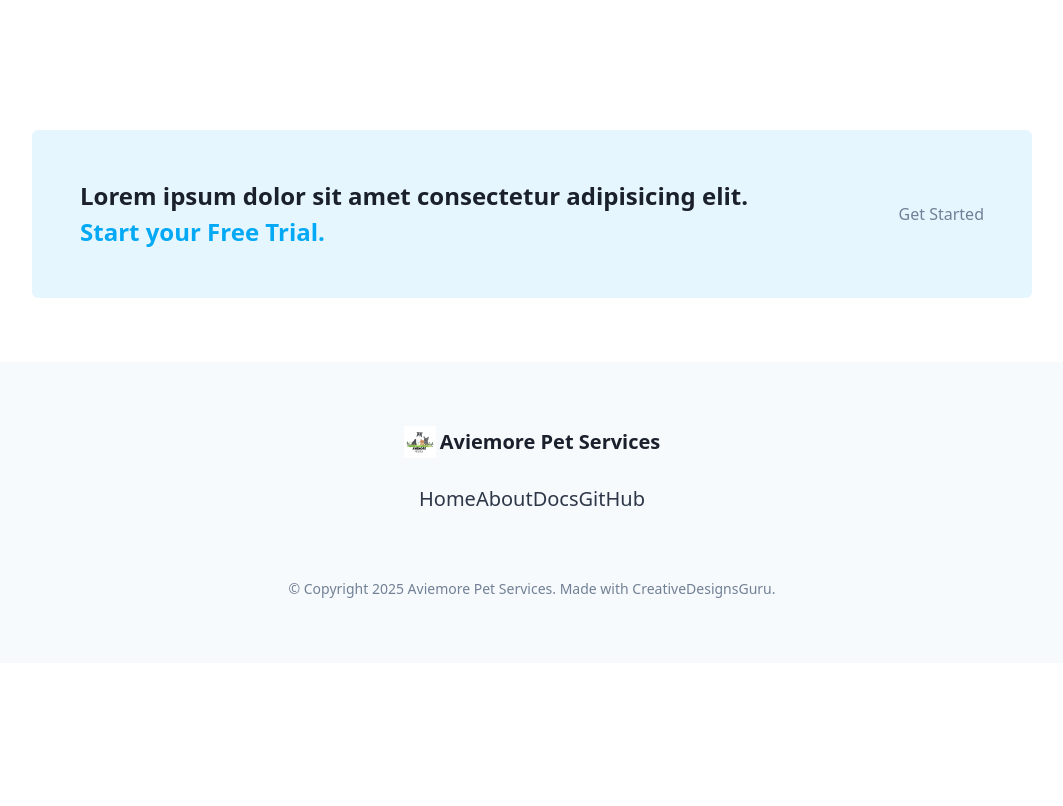
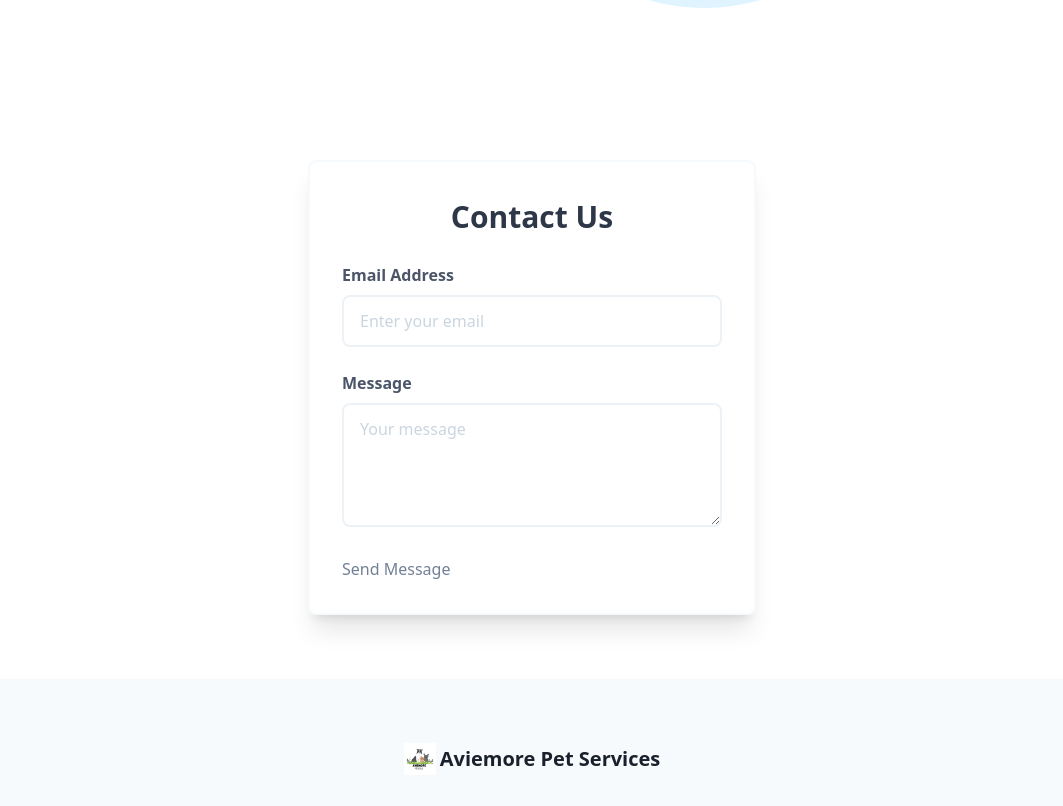
Before and after one commit to WhiskyToad/aviemore-pet-services, a Next.js app: page / in a window 1280 px wide. Shown: the part 3062-3868 px from the top of the page, without its empty margins (108-1171 px from the left). Before the commit the page ends 3725 px from the top, so only its background shows below. Built offline with nearby package versions, Linux system fonts and the light colour scheme.

Commit message:
feat: contact us form

```diff
--- a/src/templates/Banner.tsx
+++ b/src/templates/Banner.tsx
@@ -1,20 +1,42 @@
-import Link from 'next/link';
-
 import { Button } from '../button/Button';
-import { CTABanner } from '../cta/CTABanner';
 import { Section } from '../layout/Section';
 
 const Banner = () => (
   <Section>
-    <CTABanner
-      title="Lorem ipsum dolor sit amet consectetur adipisicing elit."
-      subtitle="Start your Free Trial."
-      button={
-        <Link href="https://creativedesignsguru.com/category/nextjs/">
-          <Button>Get Started</Button>
-        </Link>
-      }
-    />
+    <form className="mx-auto max-w-md rounded-lg border-2 border-gray-100 bg-white p-8 shadow-xl">
+      <h2 className="mb-6 text-center text-3xl font-bold text-gray-800">
+        Contact Us
+      </h2>
+      <div className="mb-6">
+        <label
+          htmlFor="email"
+          className="mb-2 block font-semibold text-gray-700"
+        >
+          Email Address
+        </label>
+        <input
+          type="email"
+          id="email"
+          className="w-full rounded-lg border-2 px-4 py-3 transition duration-200 focus:outline-none focus:ring-2 focus:ring-blue-500"
+          placeholder="Enter your email"
+        />
+      </div>
+      <div className="mb-6">
+        <label
+          htmlFor="message"
+          className="mb-2 block font-semibold text-gray-700"
+        >
+          Message
+        </label>
+        <textarea
+          id="message"
+          rows={4}
+          className="w-full rounded-lg border-2 px-4 py-3 transition duration-200 focus:outline-none focus:ring-2 focus:ring-blue-500"
+          placeholder="Your message"
+        />
+      </div>
+      <Button>Send Message</Button>
+    </form>
   </Section>
 );
 
--- a/src/templates/VerticalFeatures.tsx
+++ b/src/templates/VerticalFeatures.tsx
@@ -4,7 +4,7 @@ import { Section } from '../layout/Section';
 const VerticalFeatures = () => (
   <Section
     title="Our Pet Services"
-    description="Professional and caring pet services in Aviemore and surrounding areas."
+    description="Professional and caring pet services in Aviemore, Kincraig, Boat of Garten, Carrbridge and surrounding areas."
   >
     <VerticalFeatureRow
       title="Dog Walking"
```
